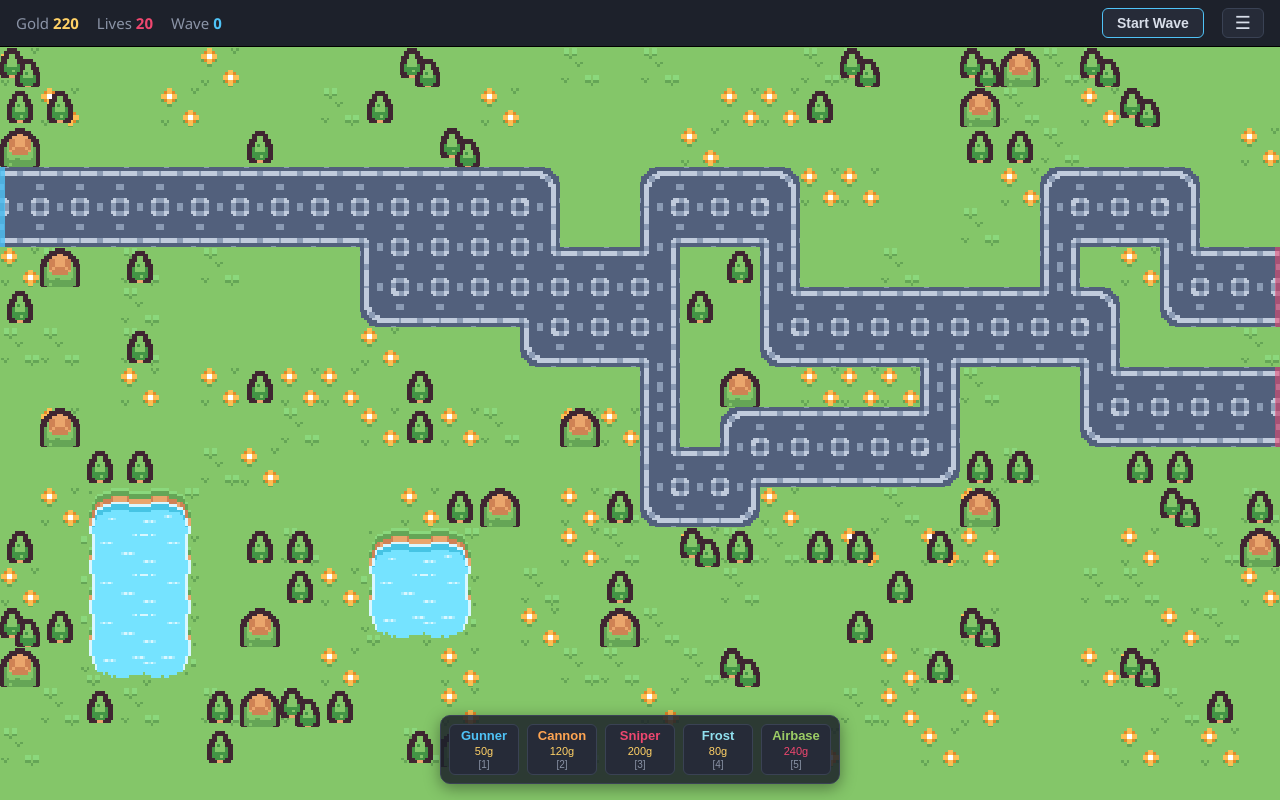
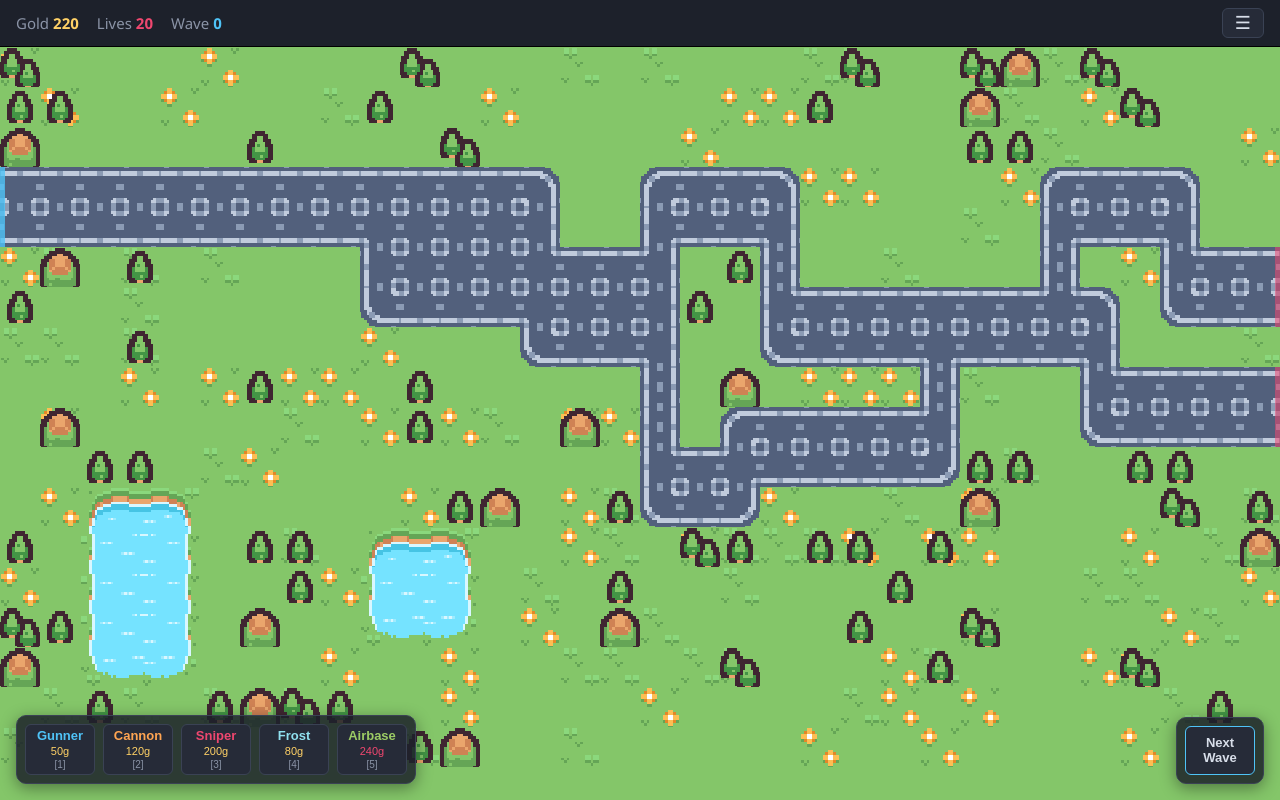
Before and after one commit to walkandre/swarm-defense, a website: page index.html in a window 1280 px wide. Drawn offline with Linux system fonts and the light colour scheme; animation ran at ten frames a second.

Commit message:
Adjust layout for mobile: center shop and wave bar, and reduce cell size for better map visibility

```diff
--- a/index.html
+++ b/index.html
@@ -80,17 +80,13 @@
   }
   #menu.open #menu-list { display: flex; }
   #menu-list button { width: 100%; text-align: left; white-space: nowrap; }
-  /* Tower selection floats over the bottom of the map, horizontally centered. */
-  #shop {
+  /* Bottom docks floating over the map: the shop (left) and the wave bar
+     (right) share one panel style. No transform is used for positioning — a
+     transformed ancestor would become the containing block for the
+     position:fixed variant popover and re-clip it inside #shop's overflow. */
+  #shop, #wave-bar {
     position: absolute;
     bottom: 16px;
-    /* Centered via auto margins, NOT transform: a transformed ancestor would
-       become the containing block for the position:fixed variant popover and
-       re-clip it inside #shop's overflow. Auto-margin centering keeps the
-       popover anchored to the viewport so it can escape the clip box. */
-    left: 0;
-    right: 0;
-    margin: 0 auto;
     width: max-content;
     max-width: calc(100vw - 16px);
     display: flex;
@@ -103,10 +99,13 @@
     pointer-events: auto;
     z-index: 2;
   }
-  .tower-btn {
+  #shop { left: 16px; }
+  #wave-bar { right: 16px; }
+  .tower-btn, #start-wave {
     display: flex;
     flex-direction: column;
     align-items: center;
+    justify-content: center;
     gap: 1px;
     min-width: 70px;
     padding: 4px 8px;
@@ -170,7 +169,8 @@
   .variant-btn i { grid-column: 1 / -1; color: var(--dim); font-size: 11px; font-style: normal; }
   .variant-btn.selected { border-color: var(--accent); background: #2a3a4d; }
   .variant-btn.unaffordable small { color: var(--danger); }
-  #start-wave { border-color: var(--accent); font-weight: 600; }
+  /* Match the three-line tower buttons' height and label font so the two docks line up. */
+  #start-wave { border-color: var(--accent); font-weight: 700; font-size: 13px; min-height: 49px; }
   #canvas-wrap {
     flex: 1;
     min-height: 0;
@@ -219,6 +219,13 @@
     }
     .tower-pop { width: 200px; }
     .variant-btn { padding: 10px 9px; }
+    /* Mobile tower buttons fall back to the 40px button min-height; match it. */
+    #start-wave { min-height: 40px; }
+    /* On phones, center the shop and stack the Next Wave bar above it with a
+       gap. Centering uses auto margins (not transform) so the fixed variant
+       popover still escapes the shop's clip box. */
+    #shop { left: 0; right: 0; margin: 0 auto; }
+    #wave-bar { left: 0; right: 0; margin: 0 auto; bottom: 86px; }
   }
 </style>
 </head>
@@ -229,7 +236,6 @@
     <div class="stat"><span>Lives</span><b id="lives-val">0</b></div>
     <div class="stat"><span>Wave</span><b id="wave-val">0</b></div>
     <div class="spacer"></div>
-    <button id="start-wave">Start Wave</button>
     <div id="menu">
       <button id="menu-btn" title="Menu" aria-haspopup="true" aria-expanded="false">&#9776;</button>
       <div id="menu-list">
@@ -244,6 +250,7 @@
     <canvas id="game"></canvas>
     <canvas id="overlay"></canvas>
     <div id="shop"></div>
+    <div id="wave-bar"><button id="start-wave">Next<br>Wave</button></div>
   </div>
 </div>
 <!-- Optional debug GUI; the game guards on its presence, so it's fine offline. -->
--- a/js/game.js
+++ b/js/game.js
@@ -817,6 +817,12 @@ function toggleView() {
 }
 
 function init() {
+  // On phones the default 40px cell makes the map render zoomed-in (few cells
+  // across the narrow screen). Shrink the cell ~20% so more cells fit and the
+  // map reads wider / more zoomed-out. Everything derives cols/rows from CELL,
+  // so this is the only knob needed.
+  if (IS_MOBILE) GameMap.CELL = 32;
+
   Game.glCanvas = document.getElementById("game-gl");
   Game.canvas = document.getElementById("game");          // 2D world layer
   Game.overlayCanvas = document.getElementById("overlay"); // HUD layer (always 2D)
```
